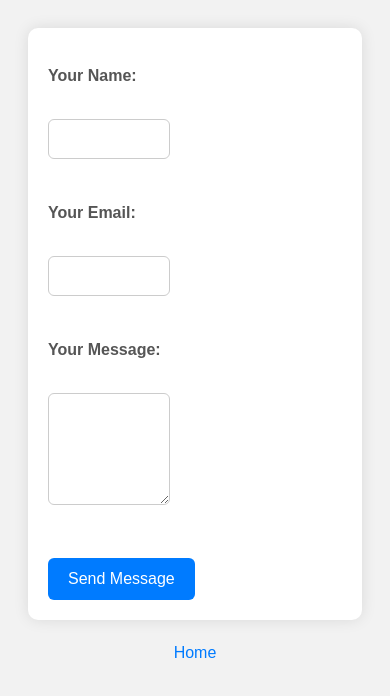
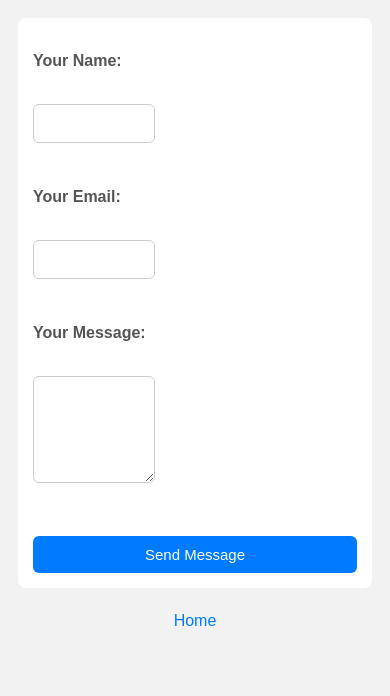
Before and after one commit to kainatstephen123/my-website, a plain HTML site: page pages/contact.html in a window 390 px wide. Drawn offline with Linux system fonts and the light colour scheme.

Commit message:
Update style.css

```diff
--- a/style.css
+++ b/style.css
@@ -58,3 +58,24 @@ a{
 a:hover{
     text-decoration: underline;
 }
+
+@media (max-width: 600px){
+    body{
+        padding: 10px;
+    }
+    form{
+        padding: 15px;
+        border-radius: 8px;
+        box-shadow: none;
+    }
+    input[type="text"],
+    input[type="email"],
+    textarea{
+        font-size: 15px;
+    }
+    button{
+        width: 100%;
+        font-size: 15px;
+        padding: 10px;
+    }
+}
```
